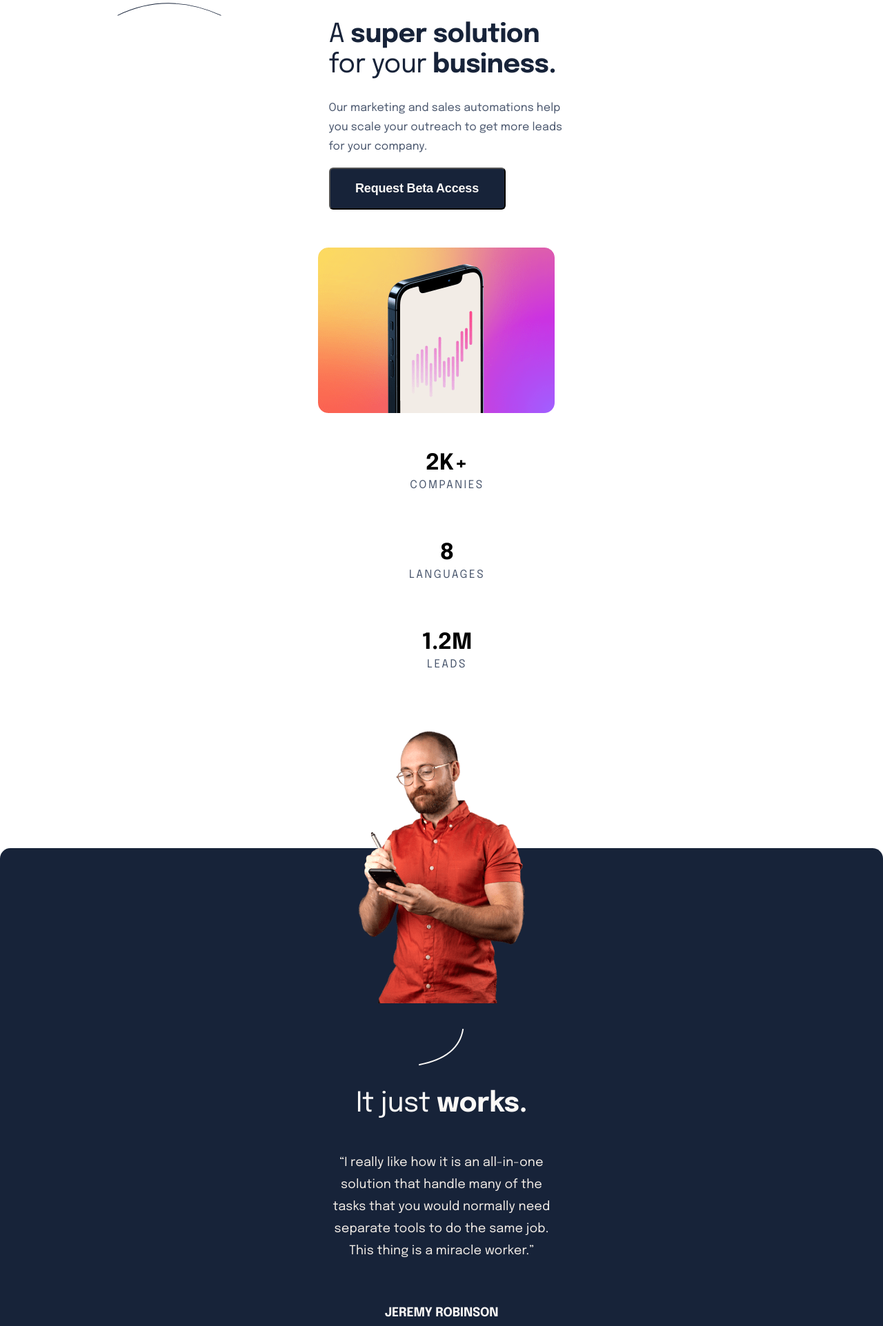
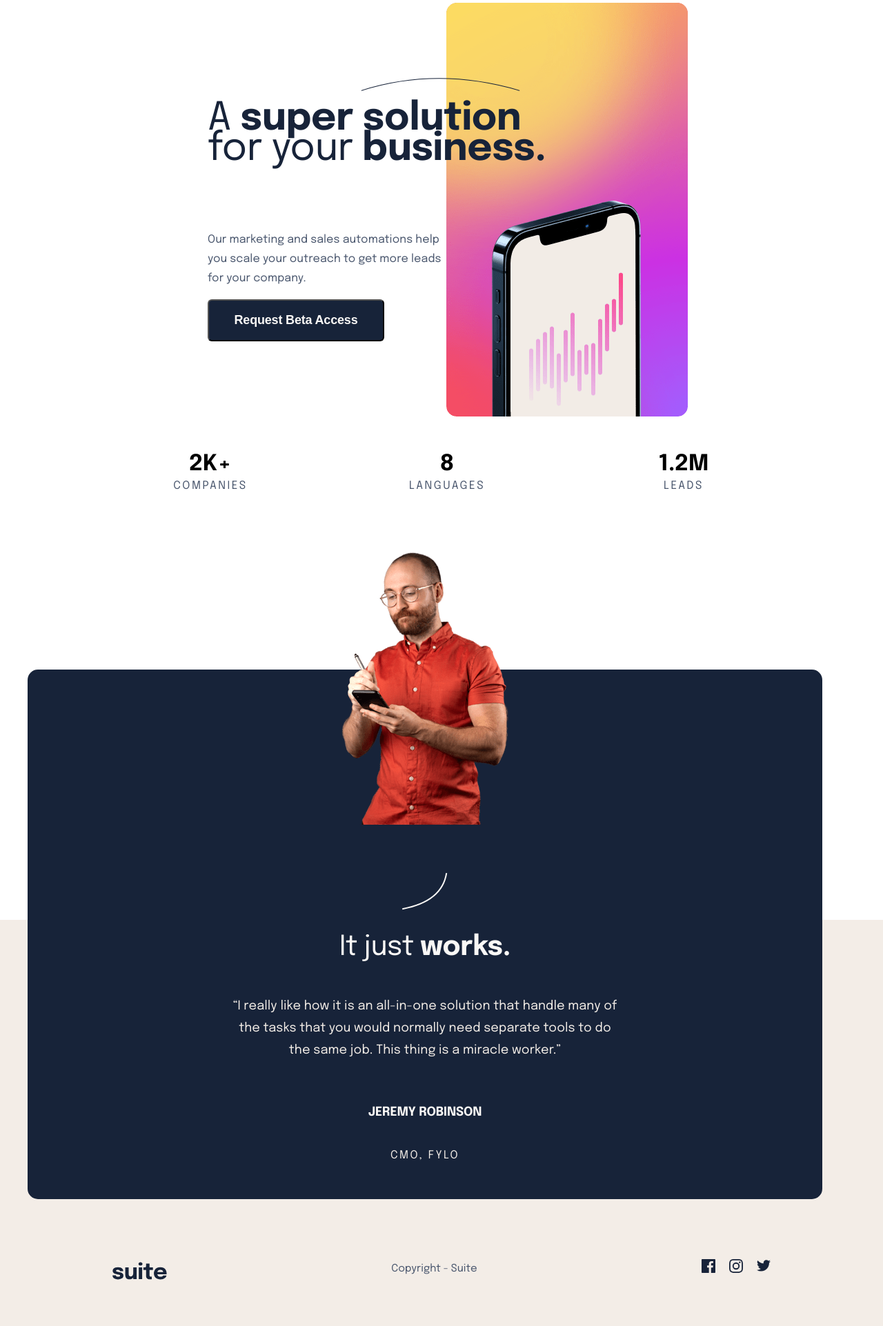
Before and after one commit to g1org11/suite-landing-page, a plain HTML site: page index.html in a window 1280 px wide. Shown: the part 124-2047 px from the top of the page at 69% size. Drawn offline with Linux system fonts and the light colour scheme.

Commit message:
add tablet css

```diff
--- a/index.html
+++ b/index.html
@@ -11,6 +11,7 @@
       rel="stylesheet"
     />
     <link rel="stylesheet" href="style.css" />
+    <link rel="stylesheet" href="tablet_desktop.css" />
     <title>suite-langing-page</title>
   </head>
 
--- /dev/null
+++ b/tablet_desktop.css
@@ -0,0 +1,108 @@
+@media screen and (min-width: 768px) {
+  .one {
+    display: flex;
+    flex-direction: row;
+    position: relative;
+    justify-content: center;
+    align-items: center;
+  }
+
+  .curvetop {
+    width: 231.19px;
+    left: 222px;
+  }
+
+  .top {
+    position: absolute;
+    z-index: 2;
+    display: flex;
+    flex-direction: column;
+    justify-content: space-between;
+    left: -172px;
+  }
+
+  .topic {
+    flex-direction: row;
+  }
+
+  .pic {
+    display: flex;
+  }
+
+  .heading {
+    font-size: 56px;
+    width: 573px;
+    height: 129px;
+  }
+
+  .desc {
+    width: 350px;
+    height: 84px;
+  }
+
+  .mobile {
+    display: none;
+  }
+
+  .tablet {
+    display: flex;
+    justify-content: flex-end;
+    transform: translateX(174px);
+    z-index: 1;
+  }
+
+  footer {
+    display: flex;
+    flex-direction: row;
+    align-items: center;
+    justify-content: center;
+    width: 100%;
+    height: 640px;
+    position: absolute;
+    z-index: 1;
+    transform: translateY(600px);
+  }
+
+  .texdesc {
+    width: 573px;
+    height: 96px;
+    text-align: center;
+    display: inline-block;
+  }
+
+  .jeremy {
+    display: flex;
+    justify-content: unset;
+  }
+
+  .global {
+    position: relative;
+    width: 100%;
+  }
+
+  .works {
+    width: 100%;
+    position: absolute;
+    z-index: 2;
+    width: 90%;
+    margin-left: 40px;
+  }
+
+  .footlogo {
+    display: flex;
+    align-self: center;
+    margin-top: 0px;
+  }
+
+  .combo {
+    width: 100%;
+    display: flex;
+    flex-direction: row;
+    justify-content: space-around;
+    margin-top: 379px;
+  }
+
+  .icons {
+    align-items: center;
+  }
+}
```
